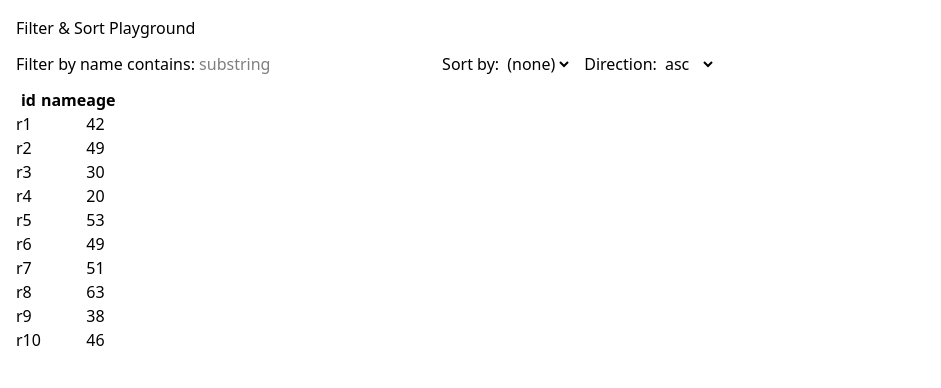
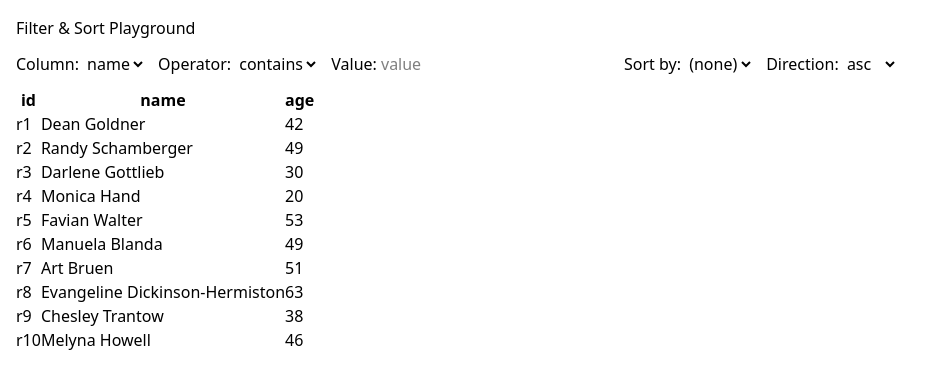
Before and after one commit to serhatgurel/sg-grid, a Vue app: page / in a window 1280 px wide. Shown: the top 388 px of the page, without its empty margins (0-941 px from the left). Built offline with nearby package versions, Linux system fonts and the light colour scheme.

Commit message:
feat: enhance filtering and sorting capabilities in Filter & Sort Playground; add operator helpers and unit tests

```diff
--- /dev/null
+++ b/src/composables/useVisibleRows.ts
@@ -0,0 +1,58 @@
+import { computed, Ref, ComputedRef } from 'vue'
+import type { Row, FilterClause, SortClause } from '../lib/dataUtils'
+import { applyFilters, applySort } from '../lib/dataUtils'
+
+function hasId(x: Row): x is Row & { id: PropertyKey } {
+  return x && typeof x['id'] !== 'undefined'
+}
+
+export function useVisibleRows(options: {
+  rows: Ref<ReadonlyArray<Row>>
+  filter?: Ref<FilterClause[] | null>
+  sort?: Ref<SortClause[] | null>
+  filterMode?: Ref<'and' | 'or'>
+  caseSensitive?: Ref<boolean> | boolean
+}): { visible: ComputedRef<Array<Row & { id?: PropertyKey }>> } {
+  const rowsRef = options.rows
+  const filterRef = options.filter
+  const sortRef = options.sort
+  const filterModeRef = options.filterMode
+
+  const visible = computed(() => {
+    const baseRows = rowsRef.value || []
+    // fast-fail
+    const noFilter = !filterRef || !filterRef.value || filterRef.value.length === 0
+    const noSort = !sortRef || !sortRef.value || sortRef.value.length === 0
+    if (noFilter && noSort) return baseRows.slice()
+
+    // Apply filters
+    let filtered = baseRows.slice()
+    if (!noFilter && filterRef) {
+      if (!filterModeRef || filterModeRef.value === 'and') {
+        filtered = applyFilters(filtered, filterRef.value)
+      } else {
+        // or: union of individual clause results
+        const sets = (filterRef.value || []).map((cl) => applyFilters(baseRows, [cl]))
+        const map = new Map<string, Row>()
+
+        for (const s of sets) {
+          for (const r of s) {
+            // Prefer stable id if present; fallback to JSON string as key
+            const key = hasId(r) ? String(r.id) : JSON.stringify(r)
+            map.set(key, r)
+          }
+        }
+        filtered = Array.from(map.values())
+      }
+    }
+
+    // Apply sort
+    if (!noSort && sortRef) {
+      filtered = applySort(filtered, sortRef.value)
+    }
+
+    return filtered
+  })
+
+  return { visible: visible as ComputedRef<Array<Row & { id?: PropertyKey }>> }
+}
--- a/src/examples/FilterSortPlayground.vue
+++ b/src/examples/FilterSortPlayground.vue
@@ -2,9 +2,30 @@
   <div style="padding: 16px; font-family: ui-sans-serif, system-ui">
     <h2>Filter & Sort Playground</h2>
     <div style="display: flex; gap: 12px; align-items: center; margin: 12px 0">
-      <label
-        >Filter by name contains:
-        <input v-model="filterText" placeholder="substring" />
+      <label>
+        Column:
+        <select v-model="filterColumn">
+          <option value="name">name</option>
+          <option value="age">age</option>
+        </select>
+      </label>
+
+      <label>
+        Operator:
+        <select v-model="filterOp">
+          <option value="contains">contains</option>
+          <option value="eq">eq</option>
+          <option value="ne">ne</option>
+          <option value="lt">lt</option>
+          <option value="lte">lte</option>
+          <option value="gt">gt</option>
+          <option value="gte">gte</option>
+        </select>
+      </label>
+
+      <label>
+        Value:
+        <input v-model="filterValue" placeholder="value" />
       </label>
 
       <label
@@ -45,23 +66,57 @@
 </template>
 
 <script setup lang="ts">
-import { ref, computed } from 'vue'
+import { ref, computed, Ref } from 'vue'
 import people from './people.json'
-import { applyFilters, applySort } from '../lib/dataUtils'
+import { useVisibleRows } from '../composables/useVisibleRows'
 
-const filterText = ref('')
+// Minimal local type for the demo dataset so SFC type-checking is happy
+interface Person {
+  id: string
+  title?: string
+  gender?: string
+  firstName?: string
+  lastName?: string
+  age?: number
+  email?: string
+  [k: string]: unknown
+}
+
+const filterColumn = ref<'name' | 'age'>('name')
+const filterOp = ref('contains')
+const filterValue = ref('')
 const sortKey = ref('')
 const sortDir = ref<'asc' | 'desc'>('asc')
 
-const rows = people as Array<Record<string, any>>
+// cast via unknown to avoid unsafe `any` and to align JSON typing with Person
+const rows = ref<Person[]>(people as unknown as Person[])
 
-const visible = computed(() => {
-  const filters = filterText.value
-    ? [{ column: 'name', operator: 'contains', value: filterText.value }]
-    : null
-  const sorted = sortKey.value
-    ? applySort(rows, [{ column: sortKey.value, direction: sortDir.value }])
-    : rows.slice()
-  return applyFilters(sorted, filters)
+// derive a stable display name for the demo from firstName + lastName
+function displayName(p: Person): string {
+  const fn = p.firstName || ''
+  const ln = p.lastName || ''
+  const combined = `${fn} ${ln}`.trim()
+  if (combined) return combined
+  // fall back to id or email
+  return (p.email as string) || p.id
+}
+
+const filtersRef = computed(() =>
+  filterValue.value
+    ? [{ column: filterColumn.value, operator: filterOp.value, value: filterValue.value }]
+    : null,
+)
+
+const sortRef = computed(() =>
+  sortKey.value ? [{ column: sortKey.value, direction: sortDir.value }] : null,
+)
+
+// The composable expects rows with arbitrary columns; for the demo we map
+// visible rows to expose a `name` property used by filter/sort when `column==='name'`.
+const computedRows = computed(() => rows.value.map((r) => ({ ...r, name: displayName(r) })))
+const { visible } = useVisibleRows({
+  rows: computedRows as unknown as Ref<ReadonlyArray<Record<string, unknown>>>,
+  filter: filtersRef,
+  sort: sortRef,
 })
 </script>
--- a/src/lib/dataUtils.ts
+++ b/src/lib/dataUtils.ts
@@ -36,6 +36,45 @@ function tryCoerceNumber(v: unknown): number | null {
   return null
 }
 
+// --- Operator helpers (exported for unit testing)
+export function opEq(val: unknown, clauseVal: unknown): boolean {
+  if (isMissingValue(val)) return false
+  const aNum = tryCoerceNumber(val)
+  const bNum = tryCoerceNumber(clauseVal)
+  if (aNum !== null && bNum !== null) return aNum === bNum
+  return val === clauseVal
+}
+
+export function opNe(val: unknown, clauseVal: unknown): boolean {
+  // per semantics: missing values satisfy `ne`
+  if (isMissingValue(val)) return true
+  const aNum = tryCoerceNumber(val)
+  const bNum = tryCoerceNumber(clauseVal)
+  if (aNum !== null && bNum !== null) return aNum !== bNum
+  return val !== clauseVal
+}
+
+export function opRelational(
+  val: unknown,
+  clauseVal: unknown,
+  operator: 'lt' | 'lte' | 'gt' | 'gte',
+): boolean {
+  const aNum = tryCoerceNumber(val)
+  const bNum = tryCoerceNumber(clauseVal)
+  if (aNum === null || bNum === null) return false
+  if (operator === 'lt') return aNum < bNum
+  if (operator === 'lte') return aNum <= bNum
+  if (operator === 'gt') return aNum > bNum
+  return aNum >= bNum
+}
+
+export function opContains(val: unknown, clauseVal: unknown): boolean {
+  if (isMissingValue(val)) return false
+  if (typeof val !== 'string') return false
+  if (typeof clauseVal !== 'string' && typeof clauseVal !== 'number') return false
+  return val.includes(String(clauseVal))
+}
+
 /**
  * applyFilters - minimal, pure filter implementation for TDD slice
  *
@@ -53,57 +92,29 @@ export function applyFilters(rows: ReadonlyArray<Row>, filter: FilterClause[] |
   return rows.filter((r) => {
     for (const clause of filter) {
       const val = (r as Row)[clause.column]
+      const op = clause.operator
 
-      const op = clause.operator
-      // relational operators with coercion when possible
-      if (
-        op === 'eq' ||
-        op === 'ne' ||
-        op === 'lt' ||
-        op === 'lte' ||
-        op === 'gt' ||
-        op === 'gte'
-      ) {
-        const aNum = tryCoerceNumber(val)
-        const bNum = tryCoerceNumber(clause.value)
+      if (op === 'eq') {
+        if (!opEq(val, clause.value)) return false
+        continue
+      }
+      if (op === 'ne') {
+        if (!opNe(val, clause.value)) return false
+        continue
+      }
+      if (op === 'lt' || op === 'lte' || op === 'gt' || op === 'gte') {
+        // relational helpers expect one of the four operators
+        const relOp = op as 'lt' | 'lte' | 'gt' | 'gte'
+        if (!opRelational(val, clause.value, relOp)) return false
+        continue
+      }
+      if (op === 'contains') {
+        if (!opContains(val, clause.value)) return false
+        continue
+      }
 
-        // eq: missing values never match
-        if (op === 'eq' && isMissingValue(val)) return false
-
-        // ne: missing values are treated as "not equal" and therefore satisfy the clause
-        if (op === 'ne' && isMissingValue(val)) {
-          // clause satisfied for this row
-          continue
-        }
-
-        if (aNum !== null && bNum !== null) {
-          // numeric comparison
-          if (op === 'eq' && !(aNum === bNum)) return false
-          if (op === 'ne' && !(aNum !== bNum)) return false
-          if (op === 'lt' && !(aNum < bNum)) return false
-          if (op === 'lte' && !(aNum <= bNum)) return false
-          if (op === 'gt' && !(aNum > bNum)) return false
-          if (op === 'gte' && !(aNum >= bNum)) return false
-        } else {
-          // fallback to strict comparisons for non-numeric
-          if (op === 'eq') {
-            if (val !== clause.value) return false
-          } else if (op === 'ne') {
-            if (val === clause.value) return false
-          } else {
-            // relational ops (lt/lte/gt/gte) without numeric coercion are considered non-matching
-            return false
-          }
-        }
-      } else if (op === 'contains') {
-        if (isMissingValue(val)) return false
-        if (typeof val !== 'string') return false
-        if (typeof clause.value !== 'string' && typeof clause.value !== 'number') return false
-        if (!val.includes(String(clause.value))) return false
-      } else {
-        // unknown operator: treat as non-matching
-        return false
-      }
+      // unknown operator -> row doesn't match
+      return false
     }
     return true
   })
```
Also changed, not shown: 3 other files (tests, documents, lock files or other folders).
